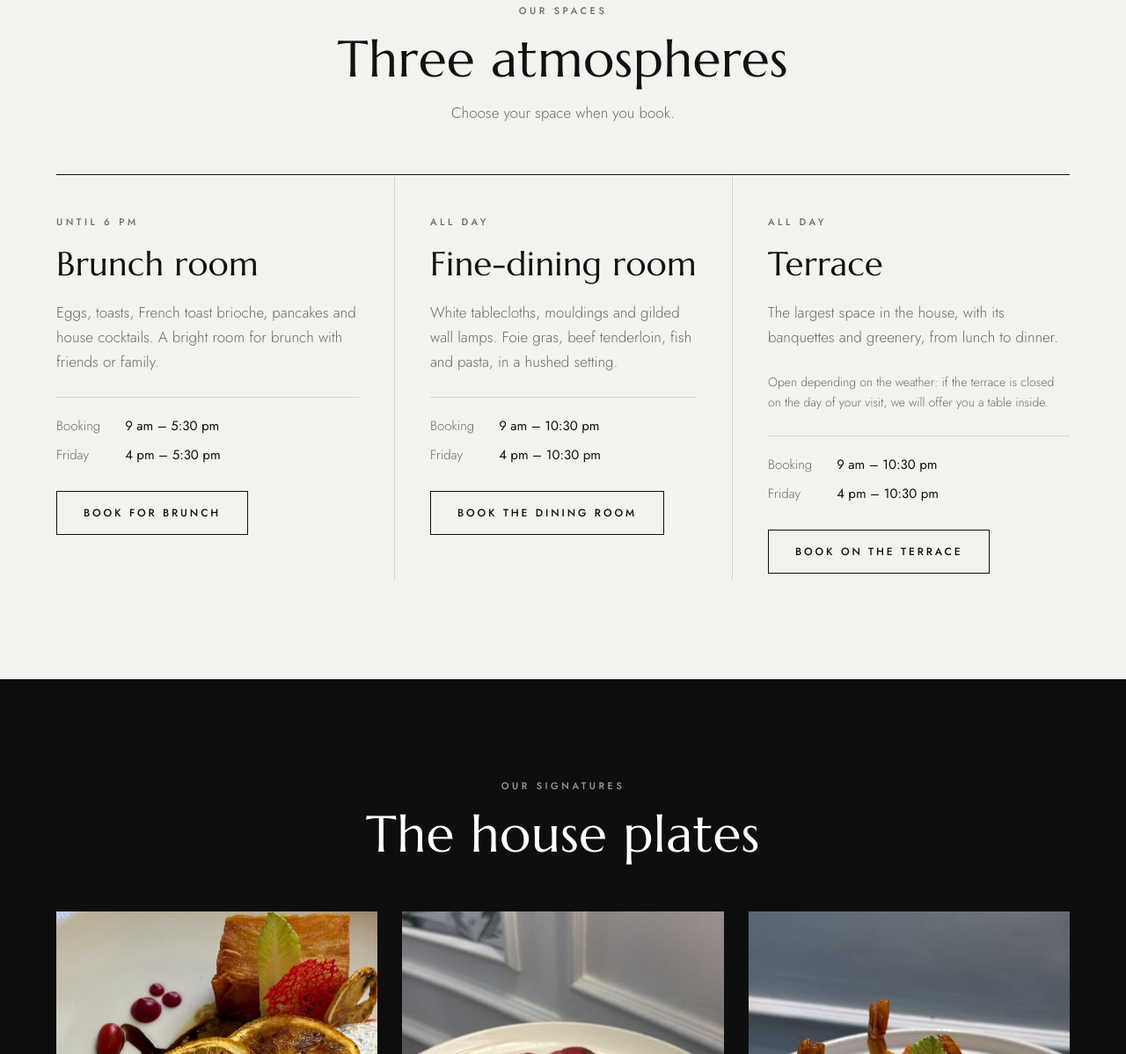
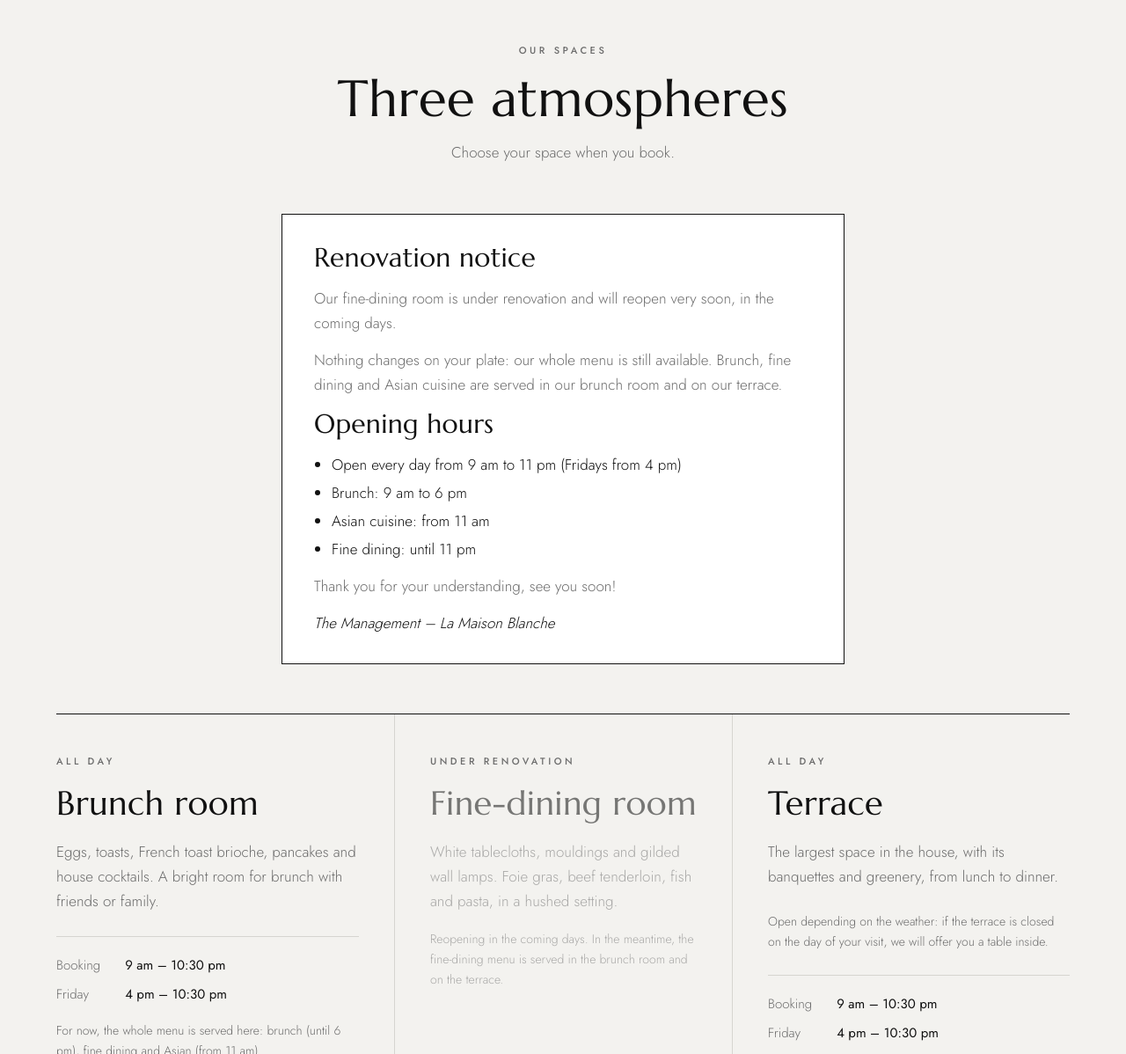
Before and after one commit to lamaisonblanche-menu/site, a plain HTML site: page index.html in a window 1280 px wide. Shown: the part 1602-2800 px from the top of the page at 88% size. Drawn offline with Linux system fonts and the light colour scheme.

Commit message:
Travaux salle gastro : bandeau, information et horaires (FR/EN/AR) ; réservation en salle brunch et terrasse uniquement
Co-Authored-By: Claude Opus 5.5 <noreply@anthropic.com>
Claude-Session: https://claude.ai/code/session_01NiS8eEB5offFZzNFdgfx9g

```diff
--- a/index.html
+++ b/index.html
@@ -134,6 +134,17 @@ section.room { padding-block: 112px; }
 .space dd { margin: 0; font-weight: 400; }
 .space .btn { justify-self: start; margin-top: 10px; }
 @media (max-width: 860px) { .spaces { grid-template-columns: 1fr; } .space, .space:first-child, .space:last-child { padding: 36px 0 8px; } .space + .space { border-inline-start: 0; border-top: 1px solid #d6d5d0; margin-top: 28px; } }
+
+/* Travaux salle gastro */
+.notice { background: var(--ink); color: var(--paper); text-align: center; padding: 12px 20px; font-size: 14px; line-height: 1.5; }
+.notice a { color: inherit; text-decoration: underline; }
+.travaux { max-width: 640px; margin: 0 auto 56px; padding: 32px 36px; background: var(--paper); border: 1px solid var(--ink); display: grid; gap: 14px; }
+.travaux h3 { font-size: clamp(24px, 3vw, 30px); }
+.travaux p { color: var(--muted); margin: 0; }
+.travaux ul { margin: 0; padding-inline-start: 20px; display: grid; gap: 4px; }
+.travaux .sign { font-style: italic; color: var(--ink); }
+.space.closed h3, .space.closed > p:not(.label) { opacity: .55; }
+@media (max-width: 640px) { .travaux { padding: 24px 20px; } }
 
 /* Signatures */
 .sig-grid { display: grid; grid-template-columns: repeat(3, minmax(0, 1fr)); gap: 48px 28px; }
@@ -332,6 +343,7 @@ html[lang="ar"] .statement { line-height: 1.6; }
 </header>
 
 <main id="accueil">
+  <div class="notice" role="status" data-i18n="w_notice">🚧 Notre salle gastronomique fait peau neuve et rouvre dans les prochains jours ! En attendant, toute notre carte (brunch, gastro et asiatique) vous attend en salle brunch et sur notre terrasse.</div>
   <section class="hero hero-photo dark">
     <div class="wrap">
       <p class="label" data-i18n="hero_label">Restaurant · Hydra, Alger</p>
@@ -371,20 +383,34 @@ html[lang="ar"] .statement { line-height: 1.6; }
         <h2 data-i18n="e_h2">Trois ambiances</h2>
         <p class="sub" data-i18n="e_sub">Choisissez votre espace au moment de réserver.</p>
       </div>
+      <div class="travaux">
+        <h3 data-i18n="tv_h">Information travaux</h3>
+        <p data-i18n="tv_p1">Notre espace gastronomique est en travaux et rouvrira très prochainement, dans les prochains jours.</p>
+        <p data-i18n="tv_p2">Rien ne change dans vos assiettes : toute notre carte reste disponible. Brunch, cuisine gastronomique et cuisine asiatique vous sont servis dans notre salle brunch et sur notre terrasse.</p>
+        <h3 data-i18n="tv_hh">Nos horaires</h3>
+        <ul>
+          <li data-i18n="tv_l1">Ouvert tous les jours de 9 h à 23 h (le vendredi à partir de 16 h)</li>
+          <li data-i18n="tv_l2">Brunch : de 9 h à 18 h</li>
+          <li data-i18n="tv_l3">Cuisine asiatique : à partir de 11 h</li>
+          <li data-i18n="tv_l4">Cuisine gastronomique : jusqu’à 23 h</li>
+        </ul>
+        <p data-i18n="tv_thanks">Merci de votre compréhension, et à très vite !</p>
+        <p class="sign" data-i18n="tv_sign">La Direction – La Maison Blanche</p>
+      </div>
       <div class="spaces">
         <article class="space">
-            <p class="label" data-i18n="hr_until18">Jusqu’à 18 h</p>
+            <p class="label" data-i18n="allday">Toute la journée</p>
             <h3 data-i18n="sp1_h">Salle brunch</h3>
             <p data-i18n="sp1_p">Œufs, toasts, brioches perdues, pancakes et cocktails maison. Une salle lumineuse pour un brunch entre amis ou en famille.</p>
-            <dl><dt data-i18n="dt_resa">Réservation</dt><dd data-i18n="dd_b1">9 h – 17 h 30</dd><dt data-i18n="d_fri">Vendredi</dt><dd data-i18n="dd_b2">16 h – 17 h 30</dd></dl>
+            <dl><dt data-i18n="dt_resa">Réservation</dt><dd data-i18n="dd_g1">9 h – 22 h 30</dd><dt data-i18n="d_fri">Vendredi</dt><dd data-i18n="dd_g2">16 h – 22 h 30</dd></dl>
+            <p class="note" style="margin-top:0" data-i18n="sp1_note">En ce moment, toute la carte y est servie : brunch (jusqu’à 18 h), gastro et asiatique (dès 11 h).</p>
             <a class="btn btn-line" href="#reserver" data-i18n="sp1_btn">Réserver au brunch</a>
         </article>
-        <article class="space">
-            <p class="label" data-i18n="allday">Toute la journée</p>
+        <article class="space closed">
+            <p class="label" data-i18n="tv_label">En travaux</p>
             <h3 data-i18n="sp2_h">Espace gastronomique</h3>
             <p data-i18n="sp2_p">Nappes blanches, moulures et appliques dorées. Foie gras, cœur de filet de bœuf, poissons et pâtes, dans un cadre feutré.</p>
-            <dl><dt data-i18n="dt_resa">Réservation</dt><dd data-i18n="dd_g1">9 h – 22 h 30</dd><dt data-i18n="d_fri">Vendredi</dt><dd data-i18n="dd_g2">16 h – 22 h 30</dd></dl>
-            <a class="btn btn-line" href="#reserver" data-i18n="sp2_btn">Réserver en salle</a>
+            <p class="note" style="margin-top:0" data-i18n="sp2_closed">Réouverture dans les prochains jours. En attendant, la carte gastronomique est servie en salle brunch et en terrasse.</p>
         </article>
         <article class="space">
             <p class="label" data-i18n="allday">Toute la journée</p>
@@ -505,8 +531,7 @@ html[lang="ar"] .statement { line-height: 1.6; }
           <fieldset class="field">
             <legend data-i18n="leg_esp">Espace</legend>
             <div class="choices">
-              <label><input type="radio" name="espace" id="esp-brunch" value="brunch" checked><span data-i18n="c_brunch">Salle brunch</span><small data-i18n="dd_b1">9 h – 17 h 30</small></label>
-              <label><input type="radio" name="espace" id="esp-gastro" value="gastro"><span data-i18n="c_gastro">Gastronomique</span><small data-i18n="dd_g1">9 h – 22 h 30</small></label>
+              <label><input type="radio" name="espace" id="esp-brunch" value="brunch" checked><span data-i18n="c_brunch">Salle brunch</span><small data-i18n="dd_g1">9 h – 22 h 30</small></label>
               <label><input type="radio" name="espace" id="esp-terrasse" value="terrasse"><span data-i18n="c_terr">Terrasse</span><small data-i18n="c_terr_t">9 h – 22 h 30 · selon la météo</small></label>
             </div>
           </fieldset>
@@ -606,6 +631,14 @@ html[lang="ar"] .statement { line-height: 1.6; }
       sp1_h: "Brunch room", sp1_p: "Eggs, toasts, French toast brioche, pancakes and house cocktails. A bright room for brunch with friends or family.",
       dt_resa: "Booking", dd_b1: "9 am – 5:30 pm", dd_b2: "4 pm – 5:30 pm", sp1_btn: "Book for brunch",
       allday: "All day",
+      w_notice: "🚧 Our fine-dining room is getting a makeover and reopens in the coming days! In the meantime, our whole menu (brunch, fine dining and Asian) is served in the brunch room and on our terrace.",
+      tv_label: "Under renovation", tv_h: "Renovation notice",
+      tv_p1: "Our fine-dining room is under renovation and will reopen very soon, in the coming days.",
+      tv_p2: "Nothing changes on your plate: our whole menu is still available. Brunch, fine dining and Asian cuisine are served in our brunch room and on our terrace.",
+      tv_hh: "Opening hours", tv_l1: "Open every day from 9 am to 11 pm (Fridays from 4 pm)", tv_l2: "Brunch: 9 am to 6 pm", tv_l3: "Asian cuisine: from 11 am", tv_l4: "Fine dining: until 11 pm",
+      tv_thanks: "Thank you for your understanding, see you soon!", tv_sign: "The Management – La Maison Blanche",
+      sp1_note: "For now, the whole menu is served here: brunch (until 6 pm), fine dining and Asian (from 11 am).",
+      sp2_closed: "Reopening in the coming days. In the meantime, the fine-dining menu is served in the brunch room and on the terrace.",
       sp2_h: "Fine-dining room", sp2_p: "White tablecloths, mouldings and gilded wall lamps. Foie gras, beef tenderloin, fish and pasta, in a hushed setting.",
       dd_g1: "9 am – 10:30 pm", dd_g2: "4 pm – 10:30 pm", sp2_btn: "Book the dining room",
       sp3_h: "Terrace", sp3_p: "The largest space in the house, with its banquettes and greenery, from lunch to dinner.",
@@ -657,6 +690,14 @@ html[lang="ar"] .statement { line-height: 1.6; }
       sp1_h: "قاعة البرانش", sp1_p: "بيض، توست، بريوش بردو، بان كيك وكوكتيلات من إعدادنا. قاعة مضيئة لبرانش مع الأصدقاء أو العائلة.",
       dt_resa: "الحجز", dd_b1: "9:00 – 17:30", dd_b2: "16:00 – 17:30", sp1_btn: "احجز للبرانش",
       allday: "طوال اليوم",
+      w_notice: "🚧 قاعة المطبخ الراقي قيد التجديد وتُفتح من جديد خلال الأيام القادمة! في الأثناء، كل قائمتنا (برانش، مطبخ راقٍ وآسيوي) في انتظاركم في قاعة البرانش وعلى التراس.",
+      tv_label: "قيد الأشغال", tv_h: "إعلان أشغال",
+      tv_p1: "فضاء المطبخ الراقي قيد الأشغال وسيُعاد فتحه قريبًا جدًا، خلال الأيام القادمة.",
+      tv_p2: "لا شيء يتغيّر في أطباقكم: كل قائمتنا متوفرة. البرانش، المطبخ الراقي والمطبخ الآسيوي تُقدَّم في قاعة البرانش وعلى التراس.",
+      tv_hh: "أوقات العمل", tv_l1: "مفتوح كل يوم من 9:00 إلى 23:00 (الجمعة ابتداءً من 16:00)", tv_l2: "البرانش: من 9:00 إلى 18:00", tv_l3: "المطبخ الآسيوي: ابتداءً من 11:00", tv_l4: "المطبخ الراقي: حتى 23:00",
+      tv_thanks: "شكرًا على تفهّمكم، وإلى اللقاء قريبًا!", tv_sign: "الإدارة – La Maison Blanche",
+      sp1_note: "حاليًا تُقدَّم هنا كل القائمة: برانش (حتى 18:00)، مطبخ راقٍ وآسيوي (ابتداءً من 11:00).",
+      sp2_closed: "إعادة الفتح خلال الأيام القادمة. في الأثناء، تُقدَّم قائمة المطبخ الراقي في قاعة البرانش وعلى التراس.",
       sp2_h: "فضاء المطبخ الراقي", sp2_p: "مفارش بيضاء، زخارف جصّية ومصابيح جدارية مذهّبة. فوا غرا، قلب فيليه البقر، أسماك وباستا، في أجواء هادئة.",
       dd_g1: "9:00 – 22:30", dd_g2: "16:00 – 22:30", sp2_btn: "احجز في القاعة",
       sp3_h: "التراس", sp3_p: "أكبر فضاء في المطعم، بمقاعده المريحة وخضرته، من الغداء إلى العشاء.",
@@ -1045,7 +1086,7 @@ html[lang="ar"] .statement { line-height: 1.6; }
     joursMax: 60,
     pas: 30,
     espaces: {
-      brunch:   { nom: "Salle brunch",          debut: "09:00", fin: "17:30", debutVendredi: "16:00" },
+      brunch:   { nom: "Salle brunch",          debut: "09:00", fin: "22:30", debutVendredi: "16:00" },   /* pendant les travaux de la salle gastro, toute la carte est servie en salle brunch */
       gastro:   { nom: "Espace gastronomique",  debut: "09:00", fin: "22:30", debutVendredi: "16:00" },
       terrasse: { nom: "Terrasse",              debut: "09:00", fin: "22:30", debutVendredi: "16:00" }
     }
```
